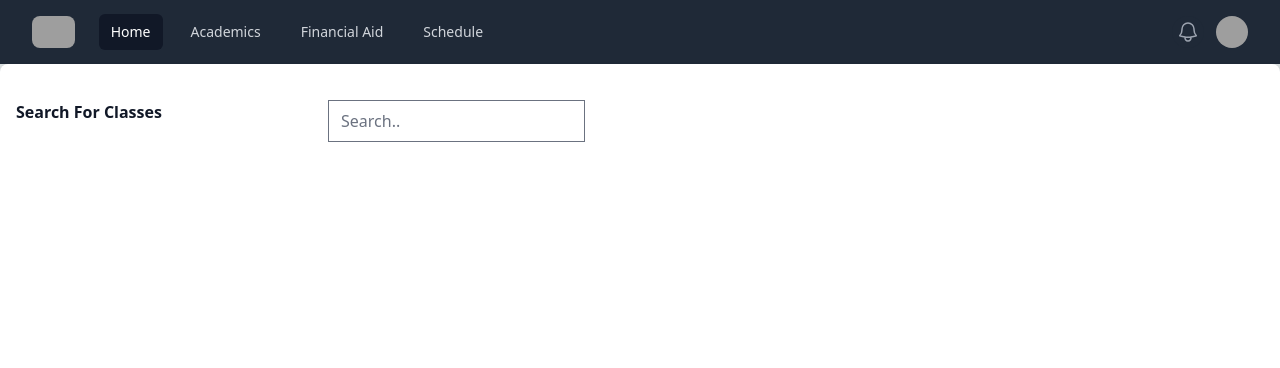
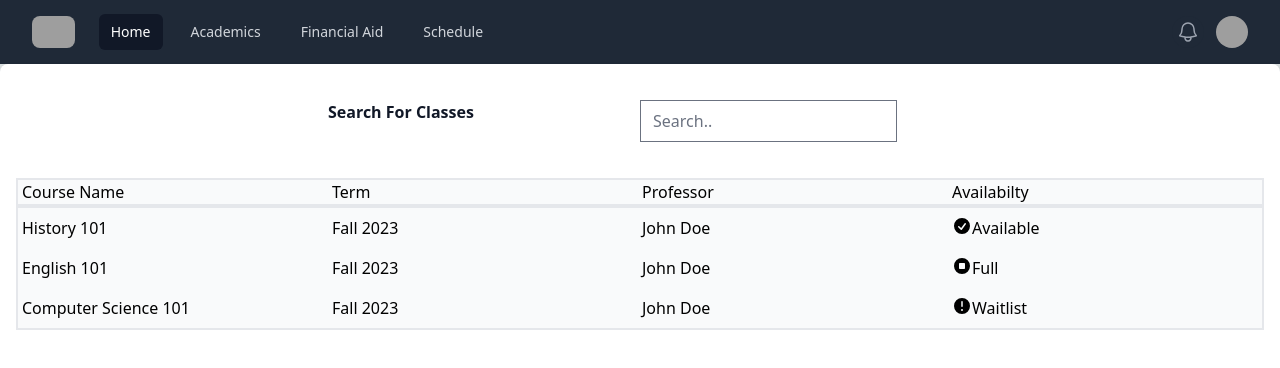
Before and after one commit to YazanSalem/PAWsRenovationNextJS, a Next.js app in the folder paws-renovation/: page /classlist in a window 1280 px wide. Shown: the top 368 px of the page. Built offline with nearby package versions, Linux system fonts and the light colour scheme; grey boxes are pictures that could not be loaded.

Commit message:
Added course history/classlist

```diff
--- a/paws-renovation/app/academics/page.tsx
+++ b/paws-renovation/app/academics/page.tsx
@@ -98,6 +98,22 @@ export default function Academics(){
                 </dt>
                 <dt></dt>
             </div>
+            <div className="px-3 py-5 sm:px-6">
+                <h3 className="text-base font-semibold leading-6 text-gray-900">Course History</h3>
+            </div>
+            <div className="border-2 border-gray-200">
+                    <div className="border-b-4 border-thick border-black-100">
+                        <div className="bg-gray-50 px-12 py-0 sm:grid sm:grid-cols-4 sm:gap-1 sm:px-1">
+                            <dt className="text-medium font-medium text-black-500">Course</dt>
+
+                            <dt className="text-medium font-medium text-black-500">Term</dt>
+
+                            <dt className="text-medium font-medium text-black-500">Professor</dt>
+
+                            <dt className="text-medium font-medium text-black-500">Availabilty</dt>
+                        </div>
+                    </div>
+            </div>
         </div>
 
     <Footer/>
--- a/paws-renovation/app/classlist/page.tsx
+++ b/paws-renovation/app/classlist/page.tsx
@@ -1,5 +1,7 @@
 import Footer from '../components/footer'
 import Navbar from "../components/navbar"
+import { StarIcon} from '@heroicons/react/24/outline'
+import { CheckCircleIcon,StopCircleIcon,ExclamationCircleIcon } from '@heroicons/react/20/solid'
 
 import { Fragment } from 'react'
 import { Menu, Transition } from '@headlessui/react'
@@ -10,15 +12,64 @@ export default function ClassList(){
         <Navbar/>
         <div className="overflow-hidden bg-white min-h-screen shadow sm:rounded-lg">
             <div className="bg-white py-4 my-5 px-4 sm:grid sm:grid-cols-4">
+                <dt></dt>
                 <dt>
                     <div className='align-right text-base font-semibold text-gray-900'>Search For Classes</div>
                 </dt>
                 <dt>
-                    <input type="text" placeholder="Search.."></input>
+                    <input className='w-100' type="text" placeholder="Search.."></input>
                 </dt>
             </div>
-            <div>
+            <div className="border-2 mx-4 border-gray-200">
+                    <div className="border-b-4 border-thick border-black-100">
+                        <div className="bg-gray-50 px-12 py-0 sm:grid sm:grid-cols-4 sm:gap-1 sm:px-1">
+                            <dt className="text-medium font-medium text-black-500">Course Name</dt>
 
+                            <dt className="text-medium font-medium text-black-500">Term</dt>
+
+                            <dt className="text-medium font-medium text-black-500">Professor</dt>
+
+                            <dt className="text-medium font-medium text-black-500">Availabilty</dt>
+                        </div>
+                    </div>
+                    <div className='overflow-auto h-200'>
+                        <div className="bg-gray-50 px-12 py-2 sm:grid sm:grid-cols-4 sm:gap-1 sm:px-1">
+                            <dt className="text-small font-small text-black-500">History 101</dt>
+
+                            <dt className="text-small font-small text-black-500">Fall 2023</dt>
+
+                            <dt className="text-small font-small text-black-500">John Doe</dt>
+
+                            <dt className="w-10 text-medium font-small text-black-500 sm:grid sm:grid-cols-2 sm:gap-0">
+                                <dt><CheckCircleIcon className="h-5 w-5 border-green-10 flex-shrink-0 text-black-400 fill-green" aria-hidden="true"></CheckCircleIcon></dt>
+                                <dt className='align-left'>Available</dt>
+                            </dt>
+                        </div>
+                        <div className="bg-gray-50 px-12 py-2 sm:grid sm:grid-cols-4 sm:gap-1 sm:px-1">
+                            <dt className="text-small font-small text-black-500">English 101</dt>
+
+                            <dt className="text-small font-small text-black-500">Fall 2023</dt>
+
+                            <dt className="text-small font-small text-black-500">John Doe</dt>
+
+                            <dt className="w-10 text-medium font-small text-black-500 sm:grid sm:grid-cols-2 sm:gap-0">
+                                <dt><StopCircleIcon className="h-5 w-5 border-green-10 flex-shrink-0 text-black-400 fill-green" aria-hidden="true"></StopCircleIcon></dt>
+                                <dt className='align-left'>Full</dt>
+                            </dt>
+                        </div>
+                        <div className="bg-gray-50 px-12 py-2 sm:grid sm:grid-cols-4 sm:gap-1 sm:px-1">
+                            <dt className="text-small font-small text-black-500">Computer Science 101</dt>
+
+                            <dt className="text-small font-small text-black-500">Fall 2023</dt>
+
+                            <dt className="text-small font-small text-black-500">John Doe</dt>
+
+                            <dt className="w-10 text-medium font-small text-black-500 sm:grid sm:grid-cols-2 sm:gap-0">
+                                <dt><ExclamationCircleIcon className="h-5 w-5 border-green-10 flex-shrink-0 text-black-400 fill-green" aria-hidden="true"></ExclamationCircleIcon></dt>
+                                <dt className='align-left'>Waitlist</dt>
+                            </dt>
+                        </div>
+                    </div>
             </div>
         </div>
     <Footer/>
```
